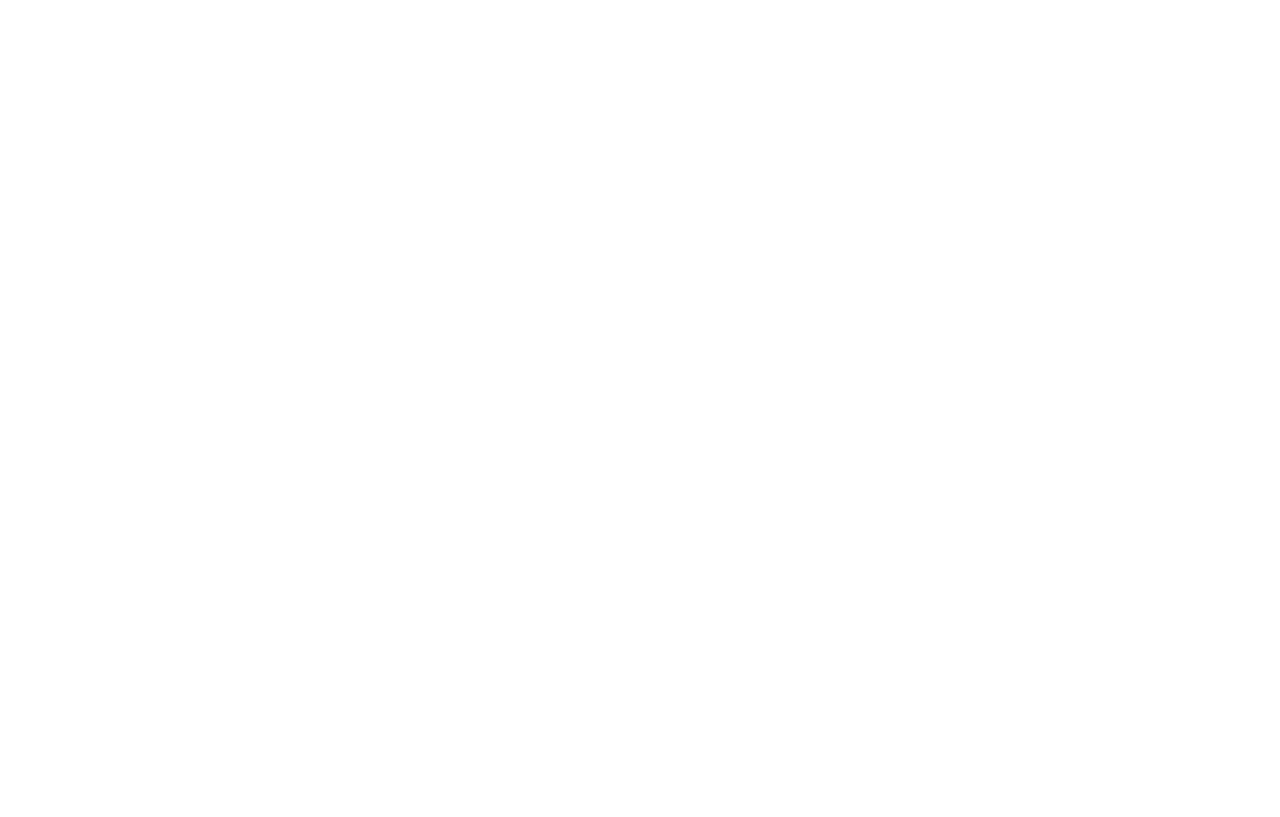
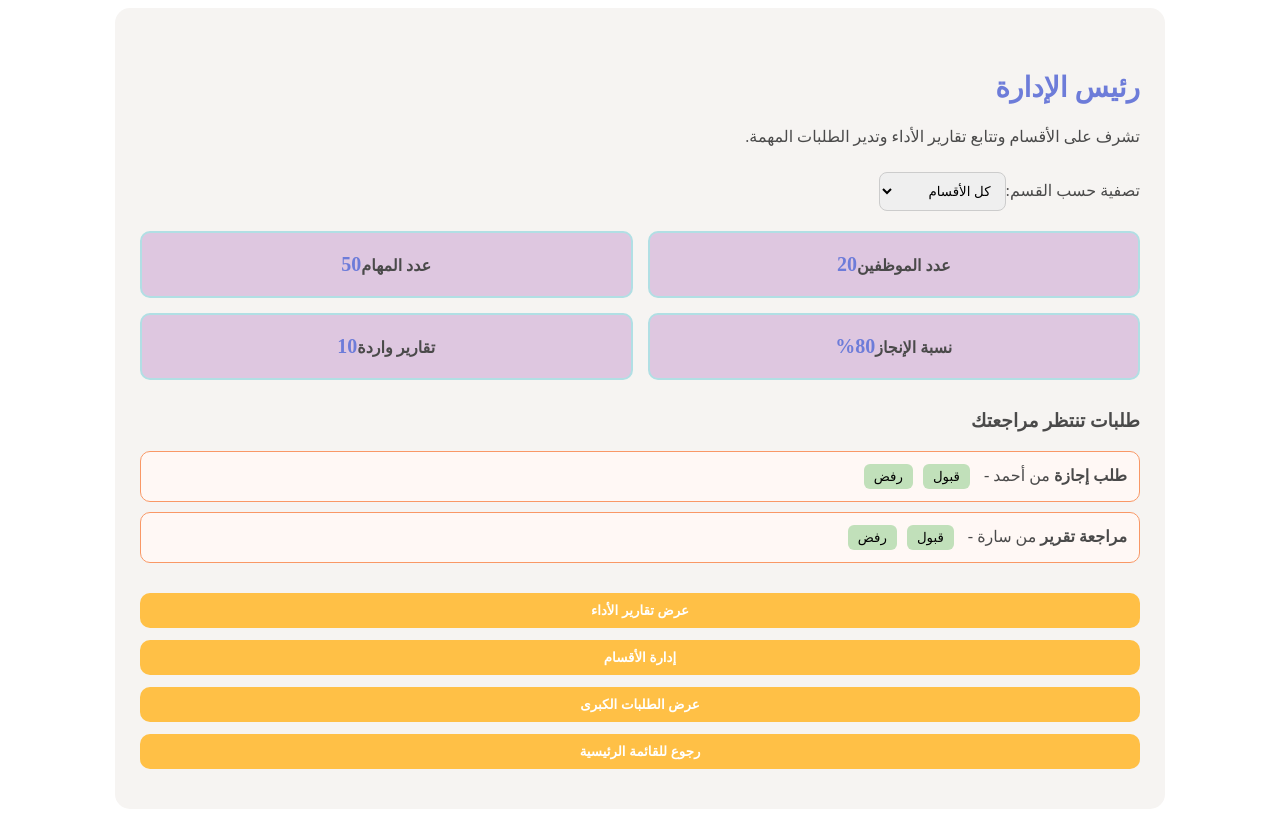
Before and after one commit to mqnr5/alamana, a Vue app: page /ChairManagement in a window 1280 px wide. Built offline with nearby package versions, Linux system fonts and the light colour scheme; the HTML template or start-up script is replaced by a standard one.

Commit message:
اكملت واجهة رئيس الامانه (رئيس الكراسي ✨)

```diff
--- a/src/views/ChairManagementView.vue
+++ b/src/views/ChairManagementView.vue
@@ -1,15 +1,192 @@
+<template>
+  <div class="chair-container">
+    <h2>رئيس الإدارة</h2>
+    <p>تشرف على الأقسام وتتابع تقارير الأداء وتدير الطلبات المهمة.</p>
+
+    <div class="filters">
+      <label>تصفية حسب القسم:</label>
+      <select v-model="selectedDepartment">
+        <option value="">كل الأقسام</option>
+        <option v-for="dep in departments" :key="dep">{{ dep }}</option>
+      </select>
+    </div>
+
+    <div class="stats">
+      <div class="stat-box" v-for="stat in filteredStats" :key="stat.title">
+        <span class="stat-title">{{ stat.title }}</span>
+        <span class="stat-value">{{ stat.value }}</span>
+      </div>
+    </div>
+
+    <div class="requests">
+      <h3>طلبات تنتظر مراجعتك</h3>
+      <div v-if="pendingRequests.length > 0">
+        <ul>
+          <li v-for="req in pendingRequests" :key="req.id">
+            <strong>{{ req.title }}</strong> من {{ req.sender }} -
+            <button @click="approve(req.id)">قبول</button>
+            <button @click="reject(req.id)">رفض</button>
+          </li>
+        </ul>
+      </div>
+      <div v-else>
+        <p>لا توجد طلبات معلقة حالياً.</p>
+      </div>
+    </div>
+
+    <div class="actions">
+      <button @click="goTo('PerformanceReports')">عرض تقارير الأداء</button>
+      <button @click="goTo('DepartmentOverview')">إدارة الأقسام</button>
+      <button @click="goTo('MajorRequests')">عرض الطلبات الكبرى</button>
+      <button @click="goTo('Home')">رجوع للقائمة الرئيسية</button>
+    </div>
+  </div>
+</template>
+
 <script>
 export default {
-    name: 'ChairManagementView',
+  name: "ChairManagementView",
+  data() {
+    return {
+      selectedDepartment: "",
+      departments: ["الموارد البشرية", "المشاريع", "الدعم الفني"],
+      stats: [
+        { title: "عدد الموظفين", value: 20, department: "الموارد البشرية" },
+        { title: "عدد المهام", value: 50, department: "المشاريع" },
+        { title: "نسبة الإنجاز", value: "80%", department: "الدعم الفني" },
+        { title: "تقارير واردة", value: 10, department: "الموارد البشرية" }
+      ],
+      pendingRequests: [
+        { id: 1, title: "طلب إجازة", sender: "أحمد" },
+        { id: 2, title: "مراجعة تقرير", sender: "سارة" }
+      ]
+    };
+  },
+  computed: {
+    filteredStats() {
+      if (!this.selectedDepartment) return this.stats;
+      return this.stats.filter(stat => stat.department === this.selectedDepartment);
+    }
+  },
+  methods: {
+    goTo(view) {
+      this.$router.push({ name: view });
+    },
+    approve(id) {
+      this.pendingRequests = this.pendingRequests.filter(r => r.id !== id);
+      alert("تمت الموافقة على الطلب رقم " + id);
+    },
+    reject(id) {
+      this.pendingRequests = this.pendingRequests.filter(r => r.id !== id);
+      alert("تم رفض الطلب رقم " + id);
+    }
+  }
+};
+</script>
+
+<style scoped>
+.chair-container {
+  background-color: #f6f4f2;
+  color: #4a4a4a;
+  padding: 40px 25px;
+  max-width: 1000px;
+  margin: auto;
+  border-radius: 15px;
+  direction: rtl;
+  text-align: right;
 }
-</script>
-<template>
-    <div class="body">
-    </div>
-</template>
-<style scoped>
-.body {
-    background-color: #EFDFC5;
-    justify-items: center;
+
+h2 {
+  color: #6d7cd9;
+  font-size: 28px;
+}
+
+.filters {
+  margin-bottom: 20px;
+}
+
+select {
+  padding: 10px;
+  border-radius: 8px;
+  border: 1px solid #ccc;
+  margin-top: 10px;
+}
+
+.stats {
+  display: flex;
+  flex-wrap: wrap;
+  gap: 15px;
+  margin-bottom: 30px;
+}
+
+.stat-box {
+  background-color: #dec7e0;
+  border: 2px solid #b1dfe4;
+  padding: 20px;
+  border-radius: 10px;
+  flex: 1 1 40%;
+  text-align: center;
+}
+
+.stat-title {
+  font-size: 16px;
+  font-weight: 600;
+}
+
+.stat-value {
+  font-size: 20px;
+  font-weight: bold;
+  color: #6d7cd9;
+}
+
+.requests {
+  margin-bottom: 30px;
+}
+
+.requests ul {
+  list-style: none;
+  padding: 0;
+}
+
+.requests li {
+  background: #fff8f5;
+  border: 1px solid #f99866;
+  padding: 12px;
+  border-radius: 10px;
+  margin-bottom: 10px;
+}
+
+.requests button {
+  margin-right: 10px;
+  background-color: #c1e0ba;
+  border: none;
+  padding: 5px 10px;
+  border-radius: 6px;
+  cursor: pointer;
+}
+
+.requests button:hover {
+  background-color: #fac5d4;
+  color: white;
+}
+
+.actions {
+  display: flex;
+  flex-direction: column;
+  gap: 12px;
+}
+
+.actions button {
+  background-color: #ffc046;
+  color: white;
+  padding: 10px 20px;
+  border-radius: 10px;
+  font-weight: bold;
+  border: none;
+  cursor: pointer;
+}
+
+.actions button:hover {
+  background-color: #f99866;
 }
 </style>
```
